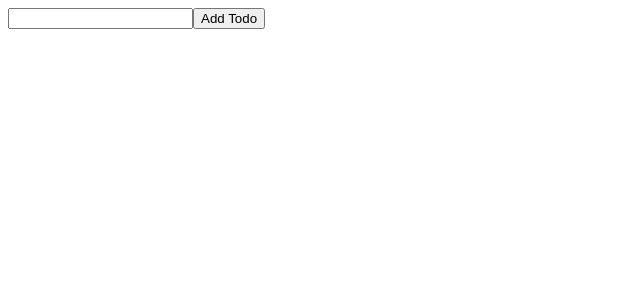
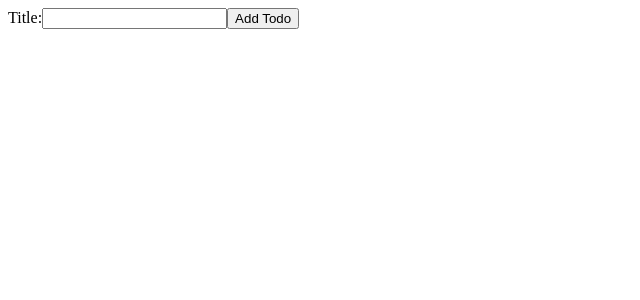
Before and after one commit to AntipovAndrey/PWA, a React (Create React App) app in the folder pwa/: page / in a window 1280 px wide. Shown: the top 300 px of the page, without its empty margins (0-640 px from the left). Built offline with nearby package versions, Linux system fonts and the light colour scheme.

Commit message:
[pwa] add label to gian more accessibility

```diff
--- a/pwa/src/components/AddTodo.js
+++ b/pwa/src/components/AddTodo.js
@@ -14,7 +14,11 @@ const AddTodo = ({addTodo}) => {
           input.value = '';
         }
       }}>
-      <input ref={node => (input = node)}/>
+      <label htmlFor="title">
+        Title:
+        <input id="title" ref={node => (input = node)}/>
+      </label>
+
       <button type="submit">Add Todo</button>
     </form>
   );
```
